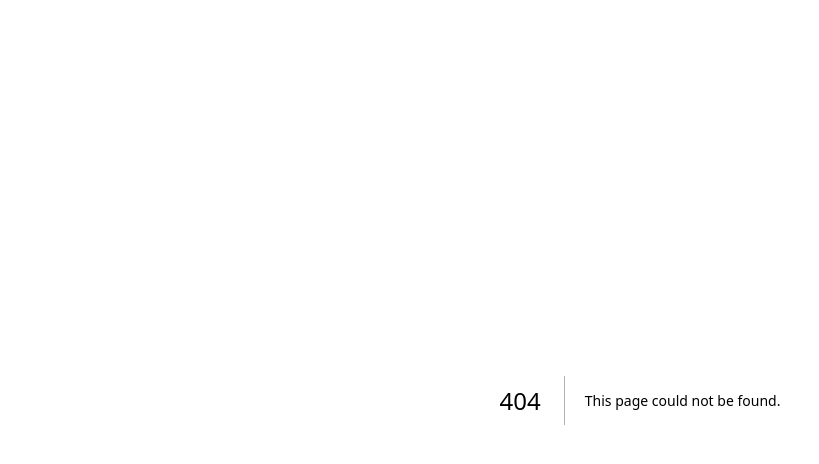
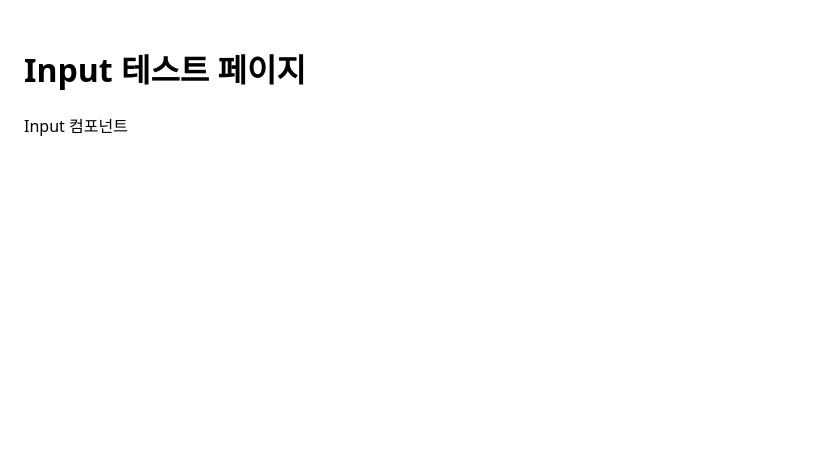
Before and after one commit to codeit-part3-4team/codeit-taskify, a Next.js app: page /input in a window 1280 px wide. Before the commit this address had no page. Shown: the top 464 px of the page, without its empty margins (0-819 px from the left). Built offline with nearby package versions, Linux system fonts and the light colour scheme.

Commit message:
feat: 테스트를 위한 input 컴포넌트 개발 feature/input 브랜치에서 제작

```diff
--- /dev/null
+++ b/src/app/(test)/input/page.tsx
@@ -0,0 +1,10 @@
+import Input from '@/app/components/Input';
+
+export default function InputTestPage() {
+  return (
+    <main style={{ padding: 24 }}>
+      <h1>Input 테스트 페이지</h1>
+      <Input />
+    </main>
+  );
+}
--- /dev/null
+++ b/src/app/components/Input.tsx
@@ -0,0 +1,3 @@
+export default function Input() {
+  return <div>Input 컴포넌트</div>;
+}
```
